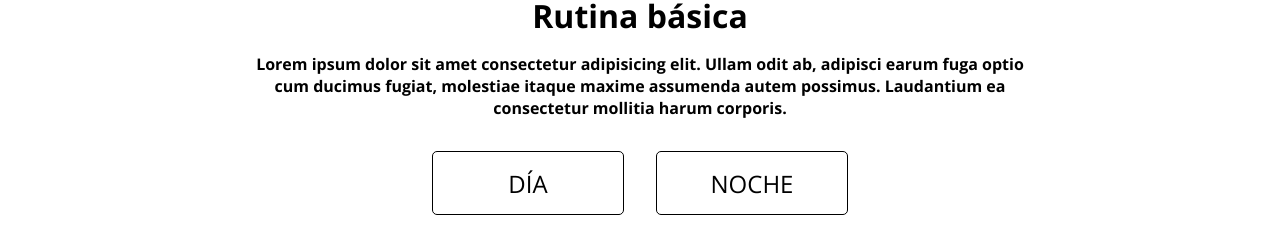
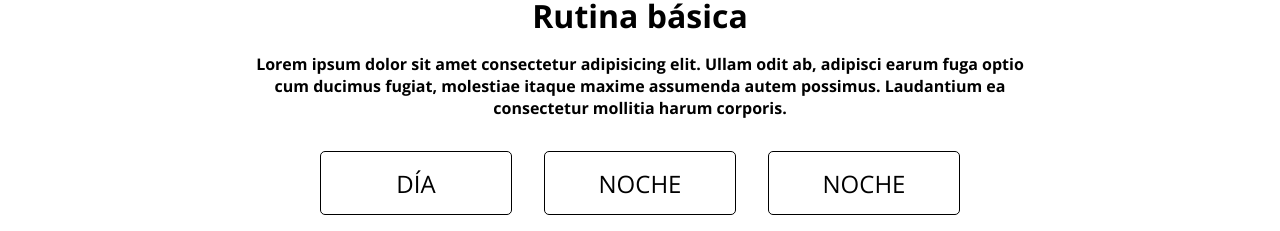
Before and after one commit to LadyFantasy/App-Skincare, a plain HTML site: page index.html in a window 1280 px wide. Shown: the part 732-963 px from the top of the page. Drawn offline with nearby package versions, Linux system fonts and the light colour scheme; no server answers.

Commit message:
experimento

```diff
--- a/index.html
+++ b/index.html
@@ -29,6 +29,7 @@
         <div class="makeRoutine">
             <button class="makeRoutine__button">DÍA</button>
             <button class="makeRoutine__button">NOCHE</button>
+            <button class="makeRoutine__button">NOCHE</button>
         </div>
     </main>
 
```
